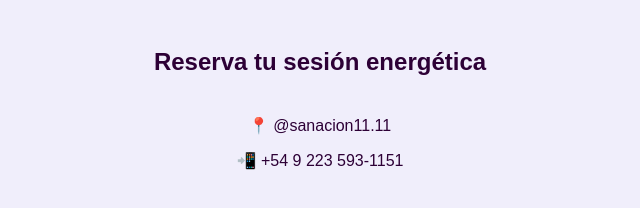
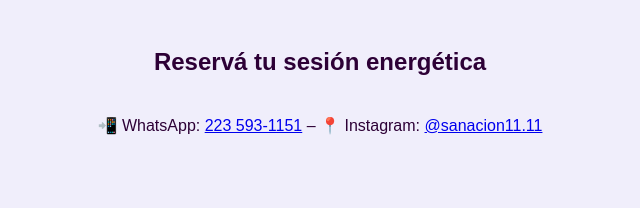
Before and after one commit to Sanacionintegral/Turno, a plain HTML site: page index.html in a window 1280 px wide. Shown: the whole page, without its empty margins (320-960 px from the left). Drawn offline with Linux system fonts and the light colour scheme; no server answers.

Commit message:
Update index.html

```diff
--- a/index.html
+++ b/index.html
@@ -1,18 +1,21 @@
+
 <!DOCTYPE html>
-<html>
+<html lang="es">
 <head>
   <meta charset="UTF-8" />
+  <meta name="viewport" content="width=device-width, initial-scale=1.0" />
   <title>Turnos - Sanación Energética</title>
   <link rel="stylesheet" href="style.css" />
 </head>
 <body>
-    <h2>Reserva tu sesión energética</h2>
+  <h2>Reservá tu sesión energética</h2>
   <div id="turnos"></div>
   <div id="mensaje">✅ ¡Turno reservado con éxito!</div>
+
   <footer>
-      <p>📍 @sanacion11.11</p>
-      <p>📲 +54 9 223 593-1151</p>
+    📲 WhatsApp: <a href="https://wa.me/542235931151" target="_blank">223 593-1151</a> – 📍 Instagram: <a href="https://instagram.com/sanacion11.11" target="_blank">@sanacion11.11</a>
   </footer>
+
   <script src="script.js"></script>
 </body>
 </html>
```
Lines whose indentation alone changed are shown as unchanged.
